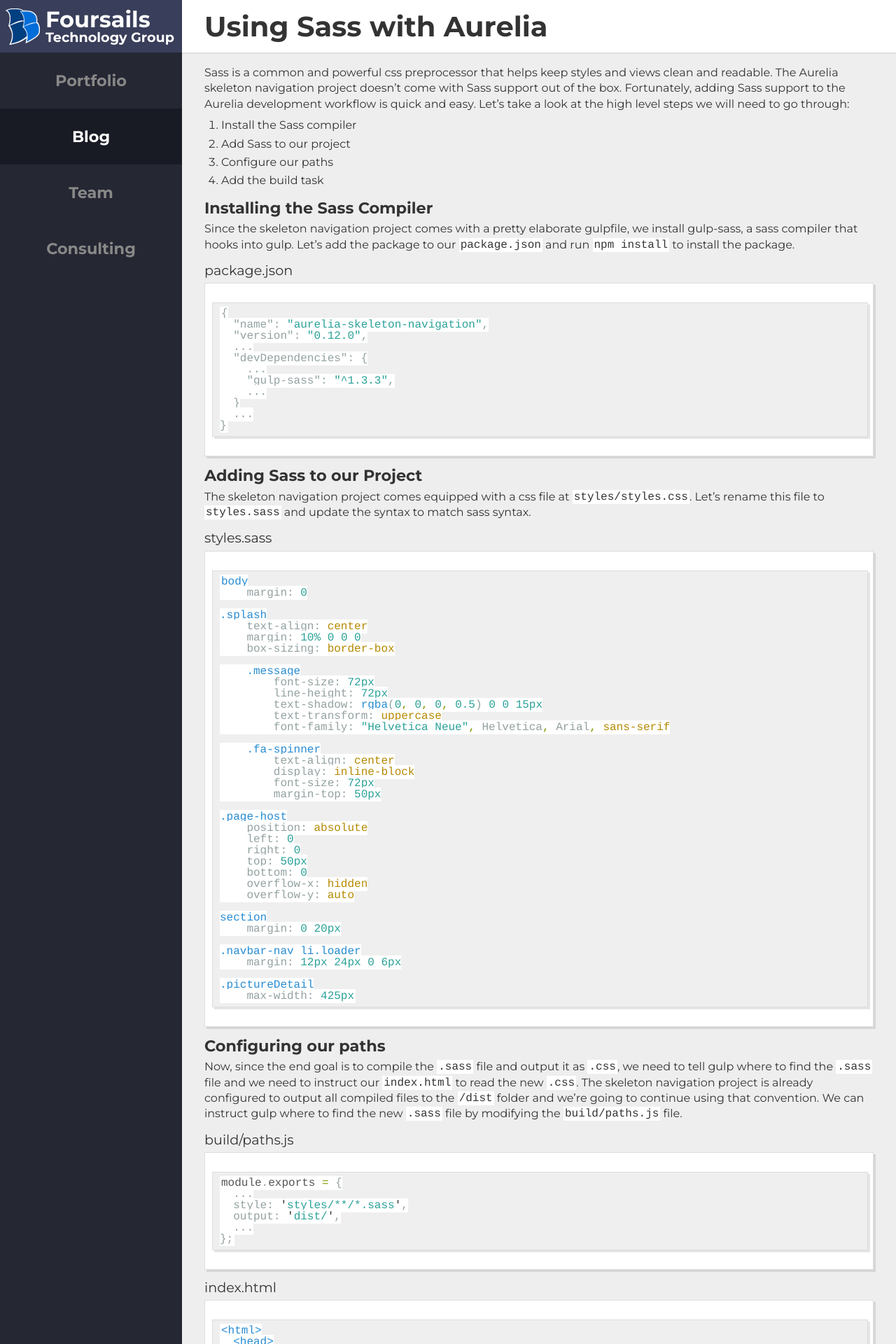
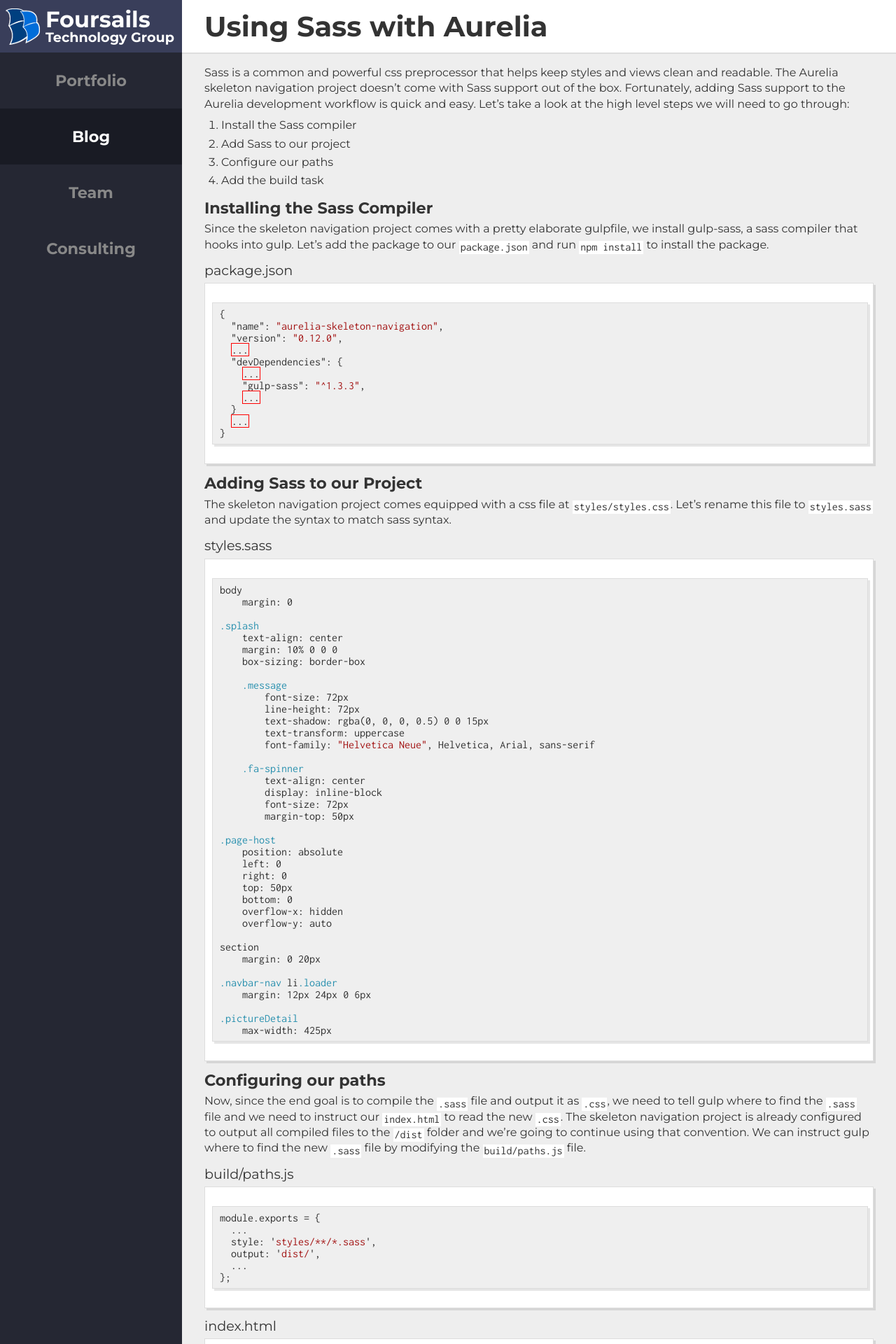
Before and after one commit to Foursails/foursails-homepage, a Jekyll site: the page built from _posts/2015-4-20-building-sass.md, in a window 1280 px wide. Shown: the top 1920 px of the page at 70% size. Built offline with Jekyll 4.4.1, drawn with Linux system fonts in a browser that asks for light colours; nearby versions of some CDN libraries; Markdown is read by kramdown in place of the engine named in the settings; comment, search, counter and statistics services are not loaded.

Commit message:
change syntax highlighting, spacing to improve readability fix a spacing issue on aurelia-bundling

```diff
--- a/_layouts/default.html
+++ b/_layouts/default.html
@@ -16,6 +16,7 @@
     <![endif]-->
 
     <link href="http://fonts.googleapis.com/css?family=Montserrat:400,700" rel="stylesheet" type="text/css">
+    <link href="https://fonts.googleapis.com/css?family=Inconsolata" rel="stylesheet" type="text/css">
     <link href="//maxcdn.bootstrapcdn.com/font-awesome/4.2.0/css/font-awesome.min.css" rel="stylesheet">
     <link rel="stylesheet" type="text/css" href="/style.css" media="screen and (min-width: 641px)" />
     <link rel="stylesheet" type="text/css" href="/mobile.css" media="screen and (max-width: 640px)" />
--- a/_scss/_highlights.scss
+++ b/_scss/_highlights.scss
@@ -15,74 +15,40 @@
 }
 
 code {
-  font-family:'Bitstream Vera Sans Mono','Courier', monospace;
+  font-family: 'Inconsolata', monospace;
+  line-height: 17px;
 }
 
-.highlight .c { color: #586E75 } /* Comment */
-.highlight .err { color: #93A1A1 } /* Error */
-.highlight .g { color: #93A1A1 } /* Generic */
-.highlight .k { color: #859900 } /* Keyword */
-.highlight .l { color: #93A1A1 } /* Literal */
-.highlight .n { color: #93A1A1 } /* Name */
-.highlight .o { color: #859900 } /* Operator */
-.highlight .x { color: #CB4B16 } /* Other */
-.highlight .p { color: #93A1A1 } /* Punctuation */
-.highlight .cm { color: #586E75 } /* Comment.Multiline */
-.highlight .cp { color: #859900 } /* Comment.Preproc */
-.highlight .c1 { color: #586E75 } /* Comment.Single */
-.highlight .cs { color: #859900 } /* Comment.Special */
-.highlight .gd { color: #2AA198 } /* Generic.Deleted */
-.highlight .ge { color: #93A1A1; font-style: italic } /* Generic.Emph */
-.highlight .gr { color: #DC322F } /* Generic.Error */
-.highlight .gh { color: #CB4B16 } /* Generic.Heading */
-.highlight .gi { color: #859900 } /* Generic.Inserted */
-.highlight .go { color: #93A1A1 } /* Generic.Output */
-.highlight .gp { color: #93A1A1 } /* Generic.Prompt */
-.highlight .gs { color: #93A1A1; font-weight: bold } /* Generic.Strong */
-.highlight .gu { color: #CB4B16 } /* Generic.Subheading */
-.highlight .gt { color: #93A1A1 } /* Generic.Traceback */
-.highlight .kc { color: #CB4B16 } /* Keyword.Constant */
-.highlight .kd { color: #268BD2 } /* Keyword.Declaration */
-.highlight .kn { color: #859900 } /* Keyword.Namespace */
-.highlight .kp { color: #859900 } /* Keyword.Pseudo */
-.highlight .kr { color: #268BD2 } /* Keyword.Reserved */
-.highlight .kt { color: #DC322F } /* Keyword.Type */
-.highlight .ld { color: #93A1A1 } /* Literal.Date */
-.highlight .m { color: #2AA198 } /* Literal.Number */
-.highlight .s { color: #2AA198 } /* Literal.String */
-.highlight .na { color: #93A1A1 } /* Name.Attribute */
-.highlight .nb { color: #B58900 } /* Name.Builtin */
-.highlight .nc { color: #268BD2 } /* Name.Class */
-.highlight .no { color: #CB4B16 } /* Name.Constant */
-.highlight .nd { color: #268BD2 } /* Name.Decorator */
-.highlight .ni { color: #CB4B16 } /* Name.Entity */
-.highlight .ne { color: #CB4B16 } /* Name.Exception */
-.highlight .nf { color: #268BD2 } /* Name.Function */
-.highlight .nl { color: #93A1A1 } /* Name.Label */
-.highlight .nn { color: #93A1A1 } /* Name.Namespace */
-.highlight .nx { color: #555 } /* Name.Other */
-.highlight .py { color: #93A1A1 } /* Name.Property */
-.highlight .nt { color: #268BD2 } /* Name.Tag */
-.highlight .nv { color: #268BD2 } /* Name.Variable */
-.highlight .ow { color: #859900 } /* Operator.Word */
-.highlight .w { color: #93A1A1 } /* Text.Whitespace */
-.highlight .mf { color: #2AA198 } /* Literal.Number.Float */
-.highlight .mh { color: #2AA198 } /* Literal.Number.Hex */
-.highlight .mi { color: #2AA198 } /* Literal.Number.Integer */
-.highlight .mo { color: #2AA198 } /* Literal.Number.Oct */
-.highlight .sb { color: #586E75 } /* Literal.String.Backtick */
-.highlight .sc { color: #2AA198 } /* Literal.String.Char */
-.highlight .sd { color: #93A1A1 } /* Literal.String.Doc */
-.highlight .s2 { color: #2AA198 } /* Literal.String.Double */
-.highlight .se { color: #CB4B16 } /* Literal.String.Escape */
-.highlight .sh { color: #93A1A1 } /* Literal.String.Heredoc */
-.highlight .si { color: #2AA198 } /* Literal.String.Interpol */
-.highlight .sx { color: #2AA198 } /* Literal.String.Other */
-.highlight .sr { color: #DC322F } /* Literal.String.Regex */
-.highlight .s1 { color: #2AA198 } /* Literal.String.Single */
-.highlight .ss { color: #2AA198 } /* Literal.String.Symbol */
-.highlight .bp { color: #268BD2 } /* Name.Builtin.Pseudo */
-.highlight .vc { color: #268BD2 } /* Name.Variable.Class */
-.highlight .vg { color: #268BD2 } /* Name.Variable.Global */
-.highlight .vi { color: #268BD2 } /* Name.Variable.Instance */
-.highlight .il { color: #2AA198 } /* Literal.Number.Integer.Long */
+.highlight .hll { background-color: #ffffcc }
+.highlight .c { color: #008000 } /* Comment */
+.highlight .err { border: 1px solid #FF0000 } /* Error */
+.highlight .k { color: #0000ff } /* Keyword */
+.highlight .cm { color: #008000 } /* Comment.Multiline */
+.highlight .cp { color: #0000ff } /* Comment.Preproc */
+.highlight .c1 { color: #008000 } /* Comment.Single */
+.highlight .cs { color: #008000 } /* Comment.Special */
+.highlight .ge { font-style: italic } /* Generic.Emph */
+.highlight .gh { font-weight: bold } /* Generic.Heading */
+.highlight .gp { font-weight: bold } /* Generic.Prompt */
+.highlight .gs { font-weight: bold } /* Generic.Strong */
+.highlight .gu { font-weight: bold } /* Generic.Subheading */
+.highlight .kc { color: #0000ff } /* Keyword.Constant */
+.highlight .kd { color: #0000ff } /* Keyword.Declaration */
+.highlight .kn { color: #0000ff } /* Keyword.Namespace */
+.highlight .kp { color: #0000ff } /* Keyword.Pseudo */
+.highlight .kr { color: #0000ff } /* Keyword.Reserved */
+.highlight .kt { color: #2b91af } /* Keyword.Type */
+.highlight .s { color: #a31515 } /* Literal.String */
+.highlight .nc { color: #2b91af } /* Name.Class */
+.highlight .ow { color: #0000ff } /* Operator.Word */
+.highlight .sb { color: #a31515 } /* Literal.String.Backtick */
+.highlight .sc { color: #a31515 } /* Literal.String.Char */
+.highlight .sd { color: #a31515 } /* Literal.String.Doc */
+.highlight .s2 { color: #a31515 } /* Literal.String.Double */
+.highlight .se { color: #a31515 } /* Literal.String.Escape */
+.highlight .sh { color: #a31515 } /* Literal.String.Heredoc */
+.highlight .si { color: #a31515 } /* Literal.String.Interpol */
+.highlight .sx { color: #a31515 } /* Literal.String.Other */
+.highlight .sr { color: #a31515 } /* Literal.String.Regex */
+.highlight .s1 { color: #a31515 } /* Literal.String.Single */
+.highlight .ss { color: #a31515 } /* Literal.String.Symbol */
--- a/style.scss
+++ b/style.scss
@@ -202,10 +202,10 @@ article {
   a {
     color: initial;
   }
-  code {
+  p > code {
     background: white;
-    padding: 1px 2px;
-    vertical-align: 1px;
+    padding: 0 2px 2px 2px;
+    vertical-align: bottom;
   }
   strong {
     font-weight: bold;
```
Also changed, not shown: _posts/2016-1-29-aurelia-bundling.md (+1 -1 lines).
